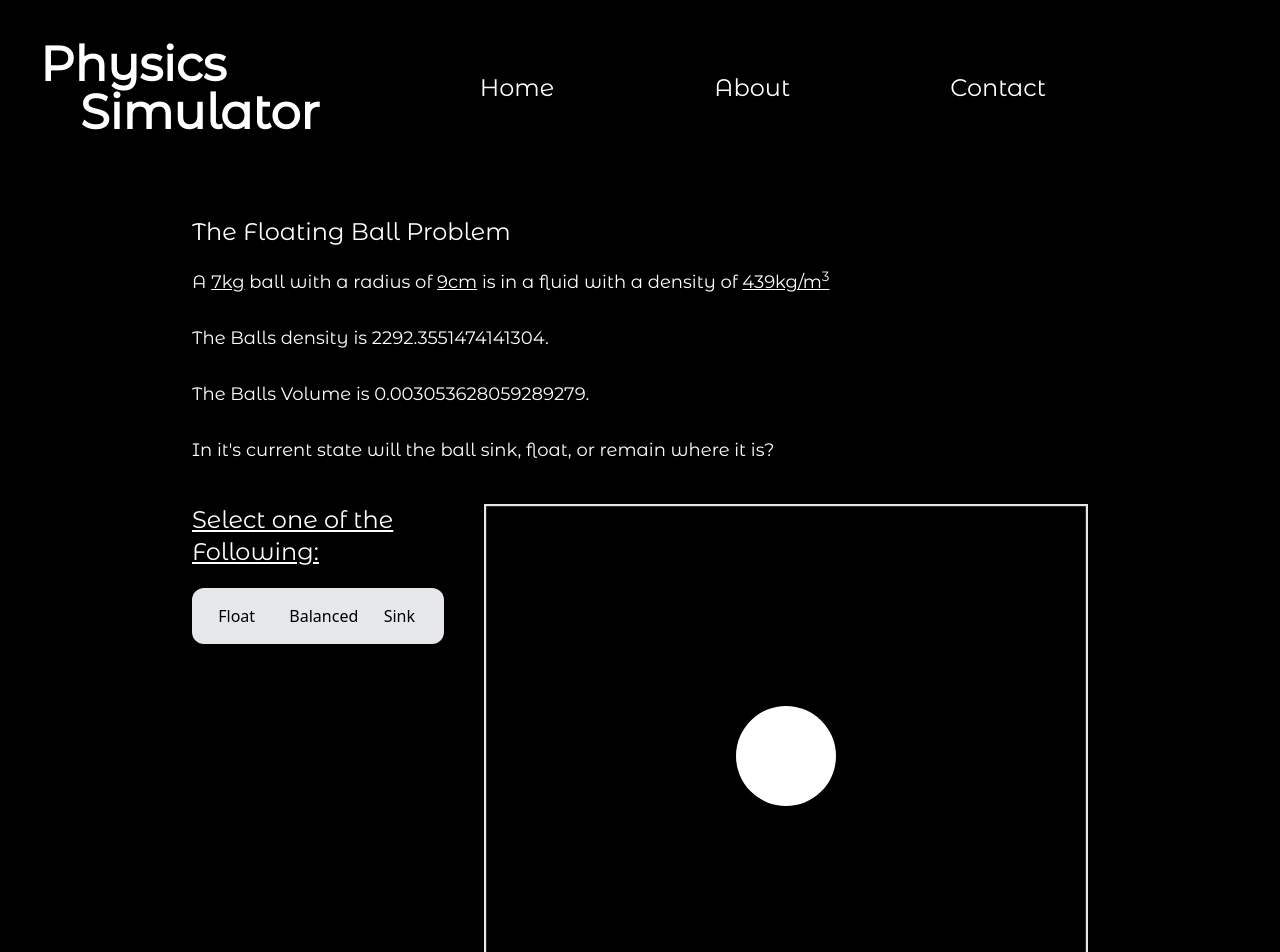
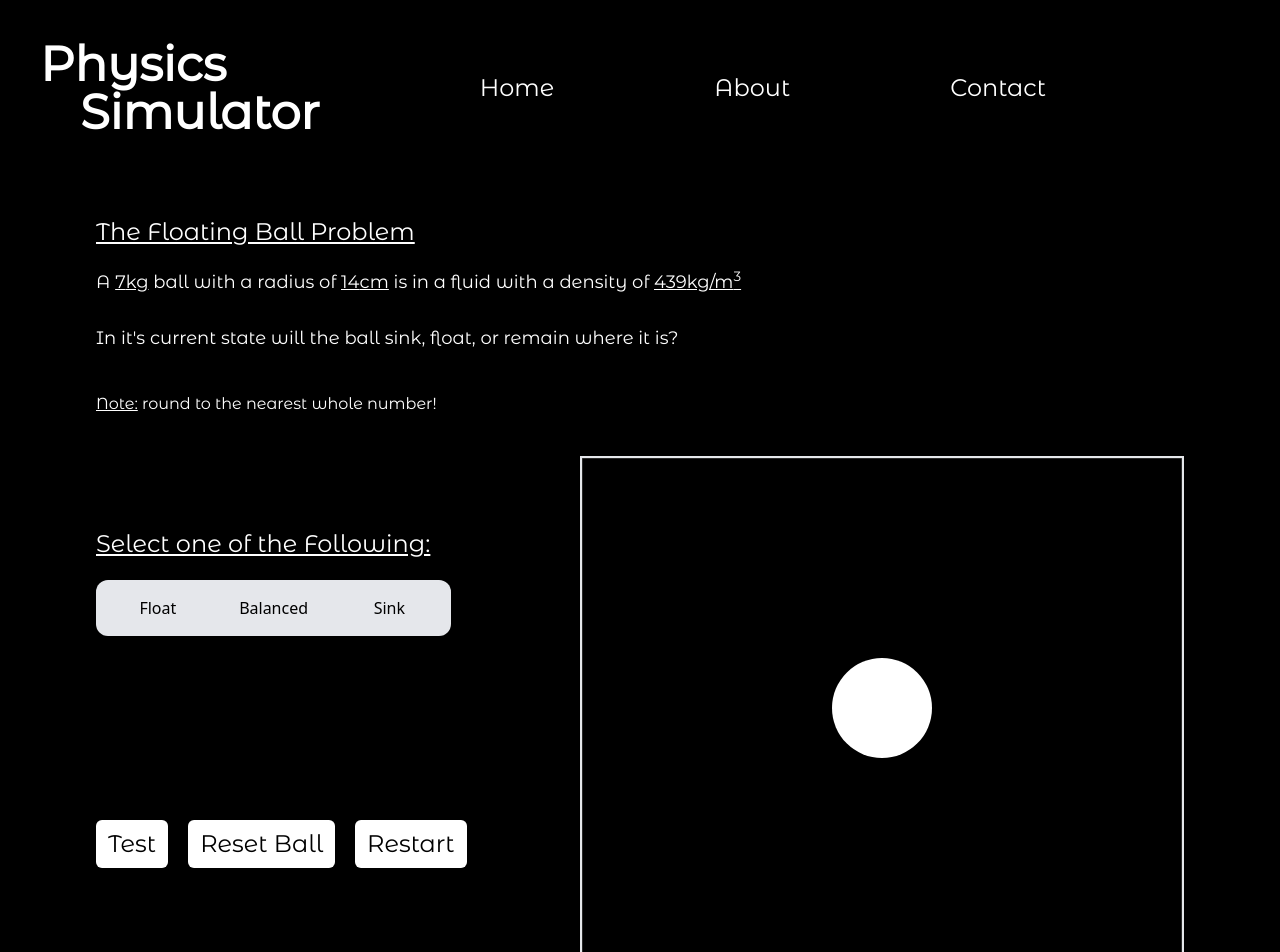
Before and after one commit to Marois2000/Physics-Simulator, a React (Vite) app: page /floatingball in a window 1280 px wide. Shown: the top 952 px of the page. Built offline with nearby package versions, Linux system fonts and the light colour scheme.

Commit message:
floating ball problem finished

```diff
--- a/package.json
+++ b/package.json
@@ -17,7 +17,9 @@
     "react": "^18.2.0",
     "react-dom": "^18.2.0",
     "react-router-dom": "^6.20.0",
-    "sort-by": "^1.2.0"
+    "react-toastify": "^9.1.3",
+    "sort-by": "^1.2.0",
+    "tailwind-scrollbar": "^3.0.5"
   },
   "devDependencies": {
     "@types/react": "^18.2.37",
--- a/src/index.css
+++ b/src/index.css
@@ -6,3 +6,17 @@
   font-family: "Montserrat Alternates";
   src: url(./MontserratAlternates-Regular.ttf);
 }
+
+::-webkit-scrollbar {
+  width: 10px;
+}
+
+/* Track */
+::-webkit-scrollbar-track {
+  background: #000000;
+}
+
+/* Handle */
+::-webkit-scrollbar-thumb {
+  background: #ffffff;
+}
--- a/src/main.jsx
+++ b/src/main.jsx
@@ -28,8 +28,8 @@ const router = createBrowserRouter([{
 
 ReactDOM.createRoot(document.getElementById('root')).render(
   <React.StrictMode>
-    <div className='w-full h-[100vh]'>
-      <RouterProvider router={router} />
+    <div className='w-full h-[100vh] '>
+      <RouterProvider router={router}  />
 
     </div>
   </React.StrictMode>,
--- a/src/routes/floatingball.jsx
+++ b/src/routes/floatingball.jsx
@@ -1,7 +1,9 @@
 import { useEffect, useRef, useState } from 'react'
-import { Engine, Render, Bodies, World } from 'matter-js'
+import { Engine, Render, Bodies, World, Composite } from 'matter-js'
 import React from 'react'
 import { Navbar } from '../components/navbar'
+import { ToastContainer, toast } from 'react-toastify';
+import 'react-toastify/dist/ReactToastify.css';
 
 export const FloatingBall = () => {
     const scene = useRef();
@@ -14,8 +16,6 @@ export const FloatingBall = () => {
     const [ballV, setBallV] = useState();
 
     const [answer, setAnswer] = useState();
-
-
 
     useEffect(() => {
         const cw = 600;
@@ -58,7 +58,7 @@ export const FloatingBall = () => {
     }, [])
 
     const setMeasurements = () => {
-        const r = Math.round(Math.random() * 25) + 5;
+        const r = Math.round(Math.random() * 25) + 10;
         setRadius(r);
 
         const mass = Math.round(Math.random() * 10) + 1;
@@ -71,35 +71,170 @@ export const FloatingBall = () => {
         const density = mass/volume;
         setBallD(density);
 
-        if(Math.random() > 0.9) {
-            setFluidD(density);
+        if(Math.random() > 0.5) {
+            setFluidD(Math.round(density));
+            setBallD(Math.round(density));
         }
     }
 
 
 
     const floatBall = () => {
+        const cw = 600;
+        const ch = 500;
 
+
+        if(ballD < fluidD) {
+            World.clear(engine.current.world);
+
+            World.add(engine.current.world, [
+                Bodies.rectangle(cw / 2, -10, cw, 20, { isStatic: true }),
+                Bodies.rectangle(-10, ch / 2, 20, ch, { isStatic: true }),
+                Bodies.rectangle(cw / 2, ch + 10, cw, 20, { isStatic: true }),
+                Bodies.rectangle(cw + 10, ch / 2, 20, ch, { isStatic: true }),
+                Bodies.circle(cw/2, ch/2, 50, {
+                     render: {
+                        fillStyle: "#ffffff"
+                    },
+                    mass: 40,
+
+                })
+            ])
+
+            engine.current.gravity.y = -1;
+
+            if(answer == 1) {
+                toast.success('You Got It! Great Job', {
+                    position: "top-center",
+                    autoClose: 5000,
+                    hideProgressBar: false,
+                    closeOnClick: true,
+                    pauseOnHover: true,
+                    draggable: true,
+                    progress: undefined,
+                    theme: "dark",
+                });
+            } else {
+                toast.error('That was wrong, try again!', {
+                    position: "top-center",
+                    autoClose: 5000,
+                    hideProgressBar: false,
+                    closeOnClick: true,
+                    pauseOnHover: true,
+                    draggable: true,
+                    progress: undefined,
+                    theme: "dark",
+                });
             }
 
-    console.log(answer)
+
+        } else if (ballD > fluidD) {
+            World.clear(engine.current.world);
+
+            World.add(engine.current.world, [
+                Bodies.rectangle(cw / 2, -10, cw, 20, { isStatic: true }),
+                Bodies.rectangle(-10, ch / 2, 20, ch, { isStatic: true }),
+                Bodies.rectangle(cw / 2, ch + 10, cw, 20, { isStatic: true }),
+                Bodies.rectangle(cw + 10, ch / 2, 20, ch, { isStatic: true }),
+                Bodies.circle(cw/2, ch/2, 50, {
+                     render: {
+                        fillStyle: "#ffffff"
+                    },
+                    mass: 40,
+
+                })
+            ])
+
+            if(answer == 3) {
+                toast.success('You Got It! Great Job', {
+                    position: "top-center",
+                    autoClose: 5000,
+                    hideProgressBar: false,
+                    closeOnClick: true,
+                    pauseOnHover: true,
+                    draggable: true,
+                    progress: undefined,
+                    theme: "dark",
+                });
+            } else {
+                toast.error('That was wrong, try again!', {
+                    position: "top-center",
+                    autoClose: 5000,
+                    hideProgressBar: false,
+                    closeOnClick: true,
+                    pauseOnHover: true,
+                    draggable: true,
+                    progress: undefined,
+                    theme: "dark",
+                });
+            }
+        } else if (ballD == fluidD) {
+            if(answer == 2) {
+                toast.success('You Got It! Great Job', {
+                    position: "top-center",
+                    autoClose: 5000,
+                    hideProgressBar: false,
+                    closeOnClick: true,
+                    pauseOnHover: true,
+                    draggable: true,
+                    progress: undefined,
+                    theme: "dark",
+                });
+            } else {
+                toast.error('That was wrong, try again!', {
+                    position: "top-center",
+                    autoClose: 5000,
+                    hideProgressBar: false,
+                    closeOnClick: true,
+                    pauseOnHover: true,
+                    draggable: true,
+                    progress: undefined,
+                    theme: "dark",
+                });
+            }
+        }
+    }
+
+    const resetWorld = () => {
+        const cw = 600;
+        const ch = 500;
+        World.clear(engine.current.world);
+        World.add(engine.current.world, [
+
+            Bodies.rectangle(cw / 2, -10, cw, 20, { isStatic: true }),
+            Bodies.rectangle(-10, ch / 2, 20, ch, { isStatic: true }),
+            Bodies.rectangle(cw / 2, ch + 10, cw, 20, { isStatic: true }),
+            Bodies.rectangle(cw + 10, ch / 2, 20, ch, { isStatic: true }),
+            Bodies.circle(cw/2, ch/2, 50, { isStatic: true, render: { fillStyle: "#ffffff"}})
+        ]);
+    }
+
+
+    console.log("To Whoever is smart enough to check this the answer is...");
+    if(ballD > fluidD) {
+        console.log("Sink");
+    } else if(ballD < fluidD) {
+        console.log("Float");
+    } else if (ballD == fluidD) {
+        console.log("Balanced");
+    }
 
     return (
-        <div className='bg-black justify-center items-center flex flex-col'>
+        <div className='bg-black justify-center items-center flex flex-col min-h-screen'>
             <Navbar />
 
-            <div className='my-10 w-[70%]'>
-                <h1 className='text-2xl font-montserrat text-white'>The Floating Ball Problem</h1>
+            <div className='my-10 w-[85%]'>
+                <h1 className='text-2xl font-montserrat text-white'> <u>The Floating Ball Problem</u> </h1>
                 <p className='text-lg font-montserrat text-white pt-5'>
                     A <u>{ballMass}kg</u> ball with a radius of <u>{radius}cm</u>  is in a fluid with a density of <u>{fluidD}kg/m<sup>3</sup></u>  <br /><br />
-                    The Balls density is {ballD}. <br /><br />
-                    The Balls Volume is {ballV}. <br /><br />
                     In it's current state will the ball sink, float, or remain where it is?
                 </p>
+                <h3 className='font-montserrat text-white pt-10'><u>Note:</u> round to the nearest whole number!</h3>
             </div>
 
-            <div className='flex justify-between w-[70%] gap-10'>
-                <div className='flex flex-col items-start justify-start w-full'>
+            <div className='flex justify-between w-[85%] gap-10'>
+                <div className='w-full justify-around flex flex-col'>
+                    <div className='flex flex-col items-start justify-start w-[80%]'>
                         <h2 className='text-2xl font-montserrat text-white'><u>Select one of the Following:</u></h2>
                         <div className='grid w-full grid-cols-3 gap-2 rounded-xl bg-gray-200 p-2 my-5'>
                             <div>
@@ -119,6 +254,14 @@ export const FloatingBall = () => {
                         </div>
                     </div>
 
+                    <div className='w-full py-5 flex justify-start gap-5'>
+                        <button onClick={() => floatBall()} className='text-black text-2xl bg-white py-2 px-3 rounded-md font-montserrat hover:bg-green-500 hover:text-white duration-300'>Test</button>
+                        <button onClick={() => resetWorld()} className='text-black text-2xl bg-white py-2 px-3 rounded-md font-montserrat hover:bg-blue-600 hover:text-white duration-300'>Reset Ball</button>
+                        <button onClick={() => location.reload()} className='text-black text-2xl bg-white py-2 px-3 rounded-md font-montserrat hover:bg-red-600 hover:text-white duration-300'>Restart</button>
+                    </div>
+                </div>
+
+
                 <div className='w-full justify-end flex'>
                     <div className='border-2 border-color-white h-fit'>
                         <div ref={scene} />
@@ -126,6 +269,20 @@ export const FloatingBall = () => {
                 </div>
             </div>
 
+
+            <ToastContainer
+                position="top-center"
+                limit={1}
+                autoClose={5000}
+                hideProgressBar={false}
+                newestOnTop={false}
+                closeOnClick
+                rtl={false}
+                pauseOnFocusLoss
+                draggable
+                pauseOnHover
+                theme="light"
+            />
         </div>
     )
 }
--- a/src/routes/root.jsx
+++ b/src/routes/root.jsx
@@ -5,7 +5,7 @@ import { ProblemCard } from "../components/problemcard";
 
 export const Root = () => {
     return (
-        <div className="flex flex-col justify-start items-center h-full w-full bg-black">
+        <div className="flex flex-col justify-start items-center h-full w-full bg-black ">
             <Navbar />
 
 
--- a/tailwind.config.js
+++ b/tailwind.config.js
@@ -11,5 +11,7 @@ export default {
       }
     },
   },
-  plugins: [],
+  plugins: [
+    require('tailwind-scrollbar'),
+  ],
  }
```
Also changed, not shown: 1 other file (tests, documents, lock files or other folders). Lines whose indentation alone changed are shown as unchanged.
